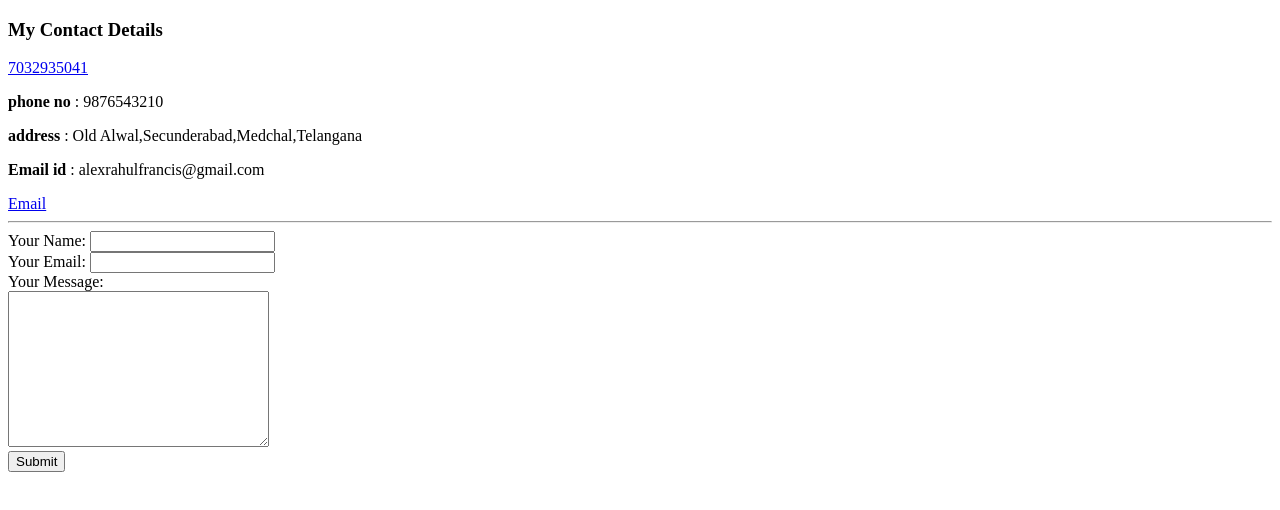
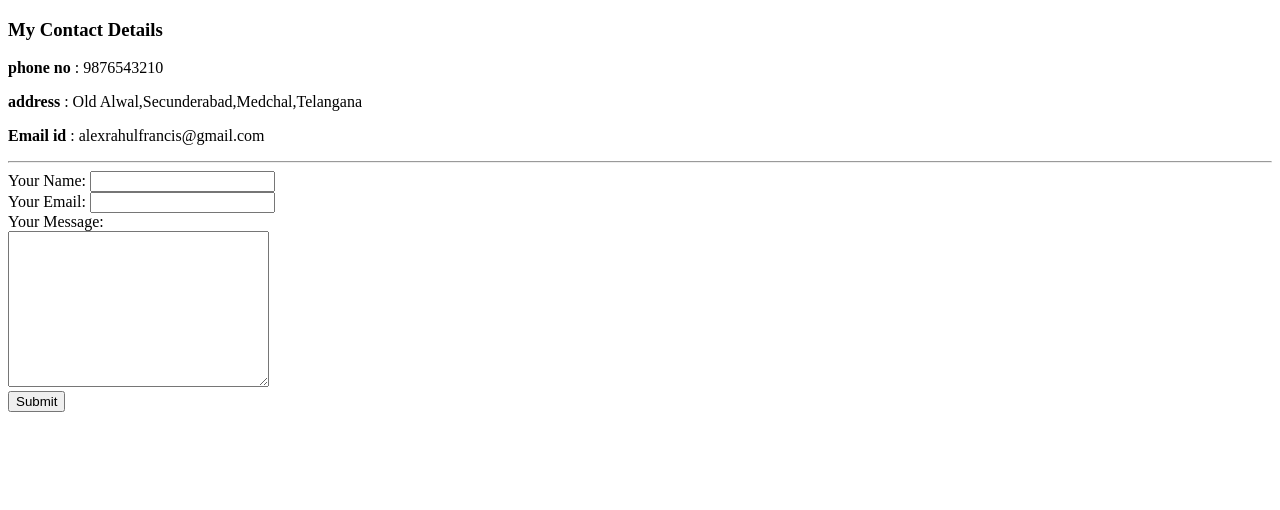
Before and after one commit to alexrahulfrancis/cv, a plain HTML site: page contact.html in a window 1280 px wide. Drawn offline with Linux system fonts and the light colour scheme.

Commit message:
Update contact.html

```diff
--- a/contact.html
+++ b/contact.html
@@ -6,11 +6,10 @@
   </head>
   <body>
     <h3>My Contact Details</h3>
-    <a href="tel:7032935041">7032935041</a>
     <p><strong>phone no </strong>: 9876543210</p>
     <p><strong>address </strong>: Old Alwal,Secunderabad,Medchal,Telangana</p>
     <p><strong>Email id </strong>: alexrahulfrancis@gmail.com</p>
-    <a href="mailto:francisalexrahul@gmail.com">Email</a><hr>
+    <hr>
     <form action="mailto:francisalexrahul@gmail.com" enctype="text/plain">
       <label>Your Name:</label>
       <input type="text" name="yourName" value=""><br>
```
